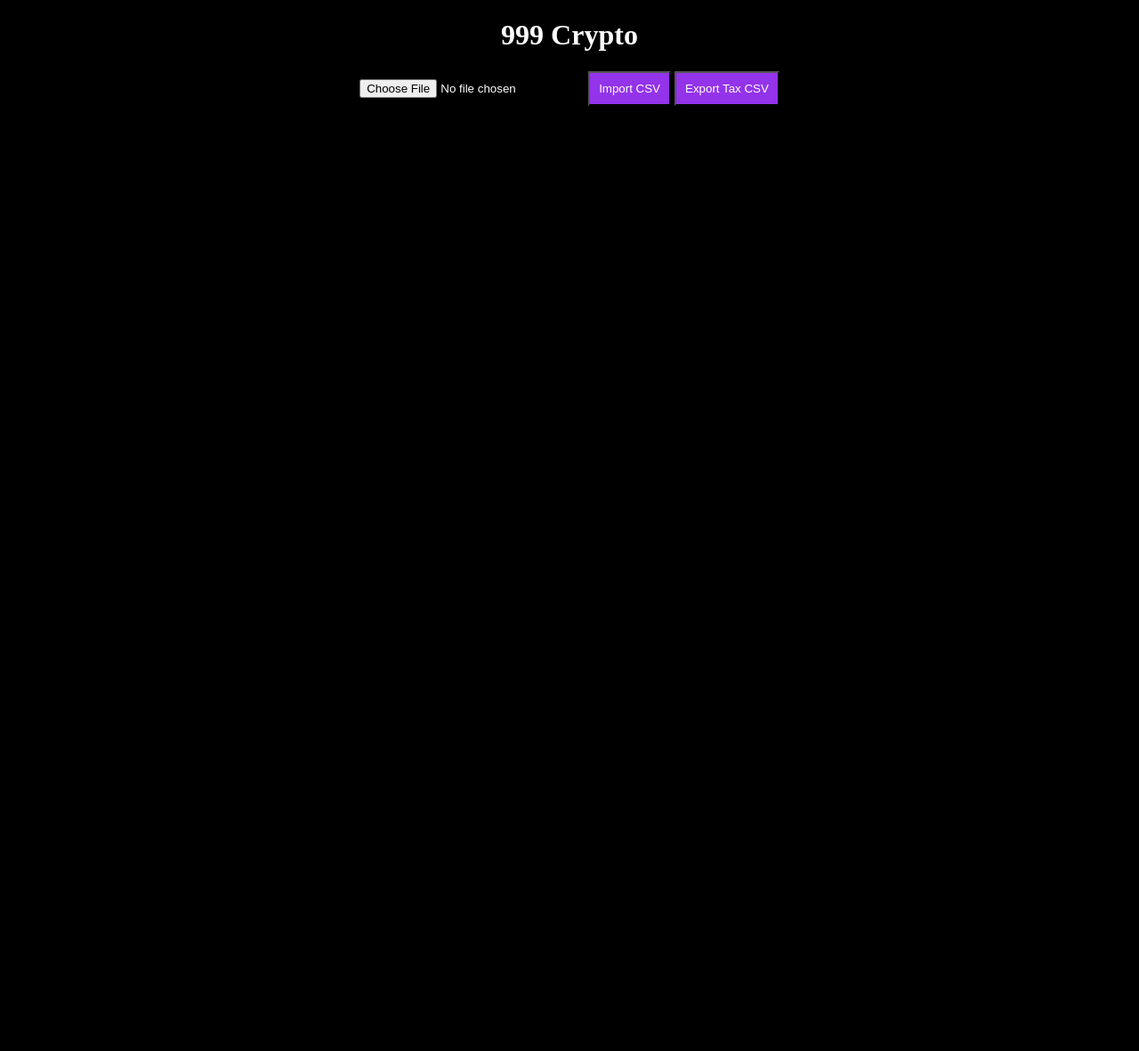
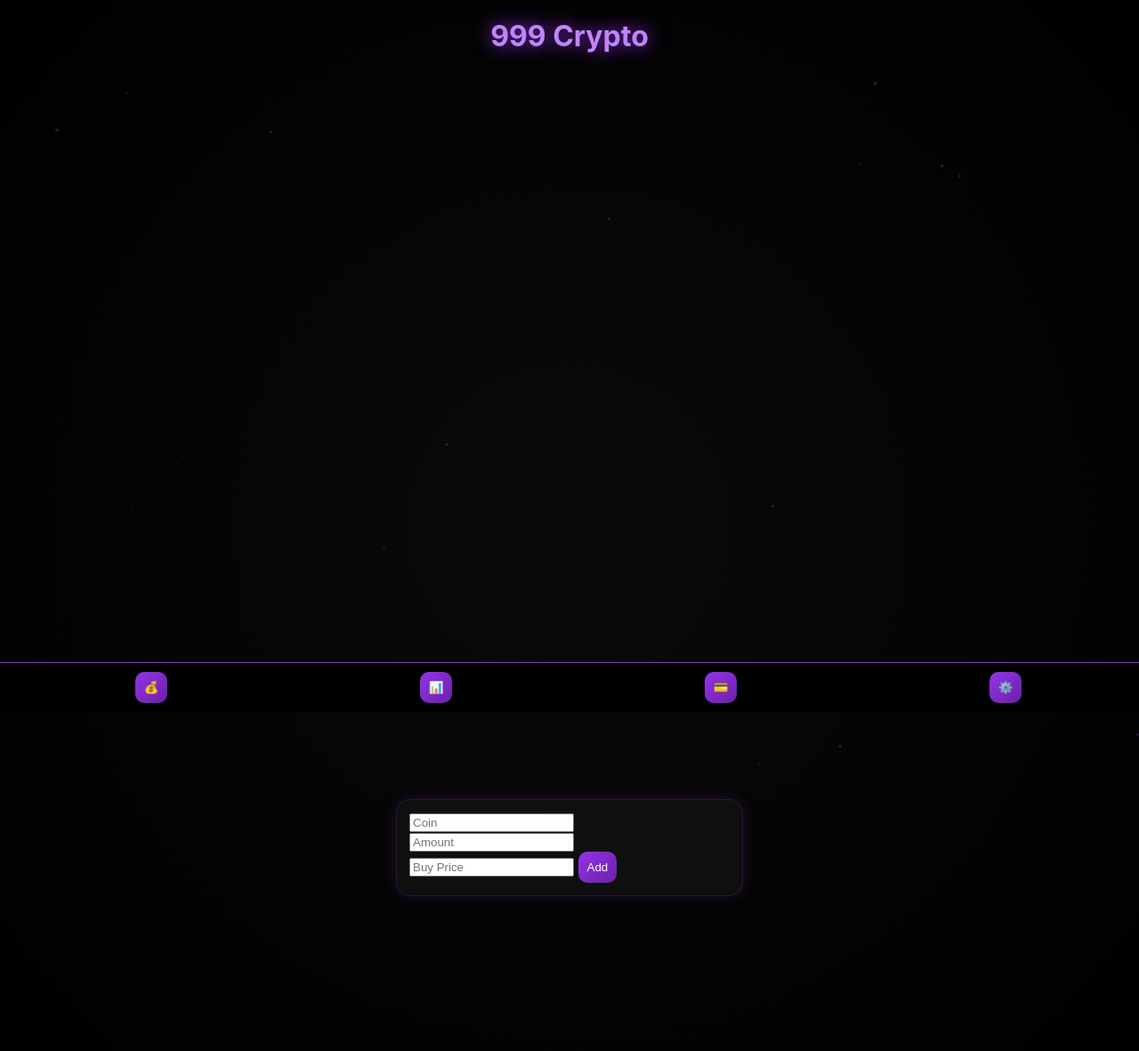
Before and after one commit to ibeensmokinchronicc/crypto-999, a plain HTML site: page frontend/index.html in a window 1280 px wide. Shown: the whole page at 89% size. Before the commit the page ends 800 px from the top, so only its background shows below. Drawn offline with nearby package versions, Linux system fonts and the light colour scheme; no server answers.

Commit message:
Update index.html

```diff
--- a/frontend/index.html
+++ b/frontend/index.html
@@ -3,13 +3,64 @@
 <head>
   <title>999 Crypto</title>
   <meta name="viewport" content="width=device-width, initial-scale=1">
+
   <link rel="manifest" href="/manifest.json">
+  <link rel="icon" href="/icon-192.png">
+
   <script src="https://cdn.jsdelivr.net/npm/chart.js"></script>
 
 <style>
-    body { background:black; color:white; text-align:center; }
-    .card { background:#111; margin:10px; padding:10px; border-radius:10px; }
-    button { background:#9333ea; color:white; padding:10px; }
+body {
+  margin:0;
+  font-family:-apple-system;
+  background:radial-gradient(circle,#0a0a0a,#000);
+  color:white;
+}
+
+h1 {
+  text-align:center;
+  color:#c084fc;
+  text-shadow:0 0 20px #9333ea;
+}
+
+.card {
+  background:rgba(20,20,20,0.7);
+  margin:12px auto;
+  padding:14px;
+  width:92%;
+  max-width:360px;
+  border-radius:16px;
+  border:1px solid rgba(147,51,234,0.2);
+  backdrop-filter:blur(10px);
+  box-shadow:0 0 15px rgba(147,51,234,0.2);
+  animation:fadeIn .5s;
+}
+
+button {
+  padding:10px;
+  border-radius:10px;
+  border:none;
+  background:linear-gradient(135deg,#9333ea,#6b21a8);
+  color:white;
+}
+
+.tabs {
+  position:fixed;
+  bottom:0;
+  width:100%;
+  display:flex;
+  justify-content:space-around;
+  background:#000;
+  padding:10px;
+  border-top:1px solid #9333ea;
+}
+
+.hidden { display:none; }
+
+@keyframes fadeIn { from{opacity:0} to{opacity:1} }
+
+.profit { color:#22c55e; }
+.loss { color:#ef4444; }
 </style>
 </head>
 
@@ -17,77 +68,204 @@
 
 <h1>999 Crypto</h1>
 
+<canvas id="bg"></canvas>
+
+<!-- PORTFOLIO -->
+<div id="portfolioTab">
+  <div class="card">
+    <input id="coin" placeholder="Coin">
+    <input id="amount" placeholder="Amount">
+    <input id="price" placeholder="Buy Price">
+    <button onclick="addTrade()">Add</button>
+  </div>
+
+  <div id="portfolio"></div>
+  <h2 id="total"></h2>
+  <h3 id="profit"></h3>
+
+  <canvas id="chart"></canvas>
+</div>
+
+<!-- ANALYTICS -->
+<div id="analyticsTab" class="hidden">
+  <canvas id="historyChart"></canvas>
+  <h3 id="insights"></h3>
+</div>
+
+<!-- REWARDS -->
+<div id="rewardsTab" class="hidden">
+  <div class="card">
+    <h3>XRP Rewards</h3>
+    <p id="rewards"></p>
+  </div>
+</div>
+
+<!-- SETTINGS -->
+<div id="settingsTab" class="hidden">
+  <div class="card">
     <input type="file" id="csv">
     <button onclick="importCSV()">Import CSV</button>
+    <button onclick="exportCSV()">Export Taxes</button>
+  </div>
+</div>
 
-<button onclick="exportTaxes()">Export Tax CSV</button>
-
-<div id="portfolio"></div>
+<!-- NAV -->
+<div class="tabs">
+  <button onclick="tab('portfolioTab')">💰</button>
+  <button onclick="tab('analyticsTab')">📊</button>
+  <button onclick="tab('rewardsTab')">💳</button>
+  <button onclick="tab('settingsTab')">⚙️</button>
+</div>
 
 <script>
 
 let trades = JSON.parse(localStorage.getItem("trades")) || [];
+let history = JSON.parse(localStorage.getItem("history")) || [];
 
-// ===== CSV IMPORT =====
-function importCSV() {
-  const file = document.getElementById("csv").files[0];
-  const reader = new FileReader();
+function save(){
+  localStorage.setItem("trades",JSON.stringify(trades));
+  localStorage.setItem("history",JSON.stringify(history));
+}
 
-  reader.onload = function(e) {
-    const lines = e.target.result.split("\n");
+function tab(id){
+  ["portfolioTab","analyticsTab","rewardsTab","settingsTab"]
+  .forEach(t=>document.getElementById(t).classList.add("hidden"));
 
-    lines.forEach(l => {
-      const row = l.split(",");
-      if (row.length > 3) {
+  document.getElementById(id).classList.remove("hidden");
+}
+
+function addTrade(){
   trades.push({
-          coin: row[1],
-          amount: parseFloat(row[2]),
-          price: parseFloat(row[3])
+    coin:coin.value.toUpperCase(),
+    amount:+amount.value,
+    price:+price.value
   });
+  save();
+  load();
+}
+
+// 🔥 REAL-TIME LOOP
+setInterval(load, 5000);
+
+async function load(){
+  const res = await fetch("/sync");
+  const data = await res.json();
+
+  let total=0, profit=0;
+  let labels=[], values=[];
+
+  portfolio.innerHTML="";
+
+  trades.forEach(t=>{
+    const p=data.prices[t.coin]||0;
+    const val=t.amount*p;
+    const cost=t.amount*t.price;
+
+    total+=val;
+    profit+=val-cost;
+
+    labels.push(t.coin);
+    values.push(val);
+
+    portfolio.innerHTML+=`
+      <div class="card">
+        <h3>${t.coin}</h3>
+        <p>$${val.toFixed(2)}</p>
+        <p class="${val-cost>=0?'profit':'loss'}">
+          ${(val-cost).toFixed(2)}
+        </p>
+      </div>
+    `;
+  });
+
+  total.innerText="Total: $"+total.toFixed(2);
+  profitEl.innerText="Profit: $"+profit.toFixed(2);
+
+  history.push({time:Date.now(),value:total});
+  if(history.length>50) history.shift();
+
+  save();
+
+  if(window.chart) chart.destroy();
+  chart = new Chart(chartCanvas,{type:"doughnut",data:{labels,datasets:[{data:values}]}});
+
+  if(window.hChart) hChart.destroy();
+  hChart = new Chart(historyChart,{
+    type:"line",
+    data:{
+      labels:history.map(h=>new Date(h.time).toLocaleTimeString()),
+      datasets:[{data:history.map(h=>h.value)}]
     }
   });
 
-    localStorage.setItem("trades", JSON.stringify(trades));
-    alert("Imported!");
+  insights.innerText =
+    history.length>1 && history.at(-1).value>history.at(-2).value
+    ? "📈 Uptrend" : "📉 Downtrend";
+
+  rewards.innerText =
+    trades.filter(t=>t.coin==="XRP").length+" reward entries";
+}
+
+// CSV
+function importCSV(){
+  const file=document.getElementById("csv").files[0];
+  const reader=new FileReader();
+
+  reader.onload=e=>{
+    e.target.result.split("\n").forEach(l=>{
+      const r=l.split(",");
+      if(r.length>3){
+        trades.push({coin:r[1],amount:+r[2],price:+r[3]});
+      }
+    });
+    save(); load();
   };
 
   reader.readAsText(file);
 }
 
-// ===== TAX EXPORT =====
-function exportTaxes() {
-  let csv = "Coin,Amount,Price\n";
-
-  trades.forEach(t => {
-    csv += `${t.coin},${t.amount},${t.price}\n`;
+function exportCSV(){
+  let csv="Coin,Amount,Price\n";
+  trades.forEach(t=>{
+    csv+=`${t.coin},${t.amount},${t.price}\n`;
   });
 
-  const blob = new Blob([csv]);
-  const a = document.createElement("a");
-  a.href = URL.createObjectURL(blob);
-  a.download = "taxes.csv";
+  const blob=new Blob([csv]);
+  const a=document.createElement("a");
+  a.href=URL.createObjectURL(blob);
+  a.download="taxes.csv";
   a.click();
 }
 
-// ===== LOAD =====
-async function load() {
-  const res = await fetch("/sync");
-  const data = await res.json();
+// PARTICLES
+const bg=document.getElementById("bg");
+const ctx=bg.getContext("2d");
+bg.width=window.innerWidth;
+bg.height=window.innerHeight;
 
-  portfolio.innerHTML = "";
+let particles=Array.from({length:30},()=>({
+  x:Math.random()*bg.width,
+  y:Math.random()*bg.height,
+  r:Math.random()*2,
+  d:Math.random()*0.4
+}));
 
-  data.balances.forEach(c => {
-    portfolio.innerHTML += `
-      <div class="card">
-        ${c.currency}: $${c.usdValue.toFixed(2)}
-      </div>
-    `;
+function draw(){
+  ctx.clearRect(0,0,bg.width,bg.height);
+  ctx.fillStyle="rgba(147,51,234,0.3)";
+  particles.forEach(p=>{
+    ctx.beginPath();
+    ctx.arc(p.x,p.y,p.r,0,Math.PI*2);
+    ctx.fill();
+    p.y+=p.d;
+    if(p.y>bg.height)p.y=0;
   });
+  requestAnimationFrame(draw);
 }
+draw();
 
 load();
 
 </script>
-
 </body>
 </html>
```
Lines whose indentation alone changed are shown as unchanged.
